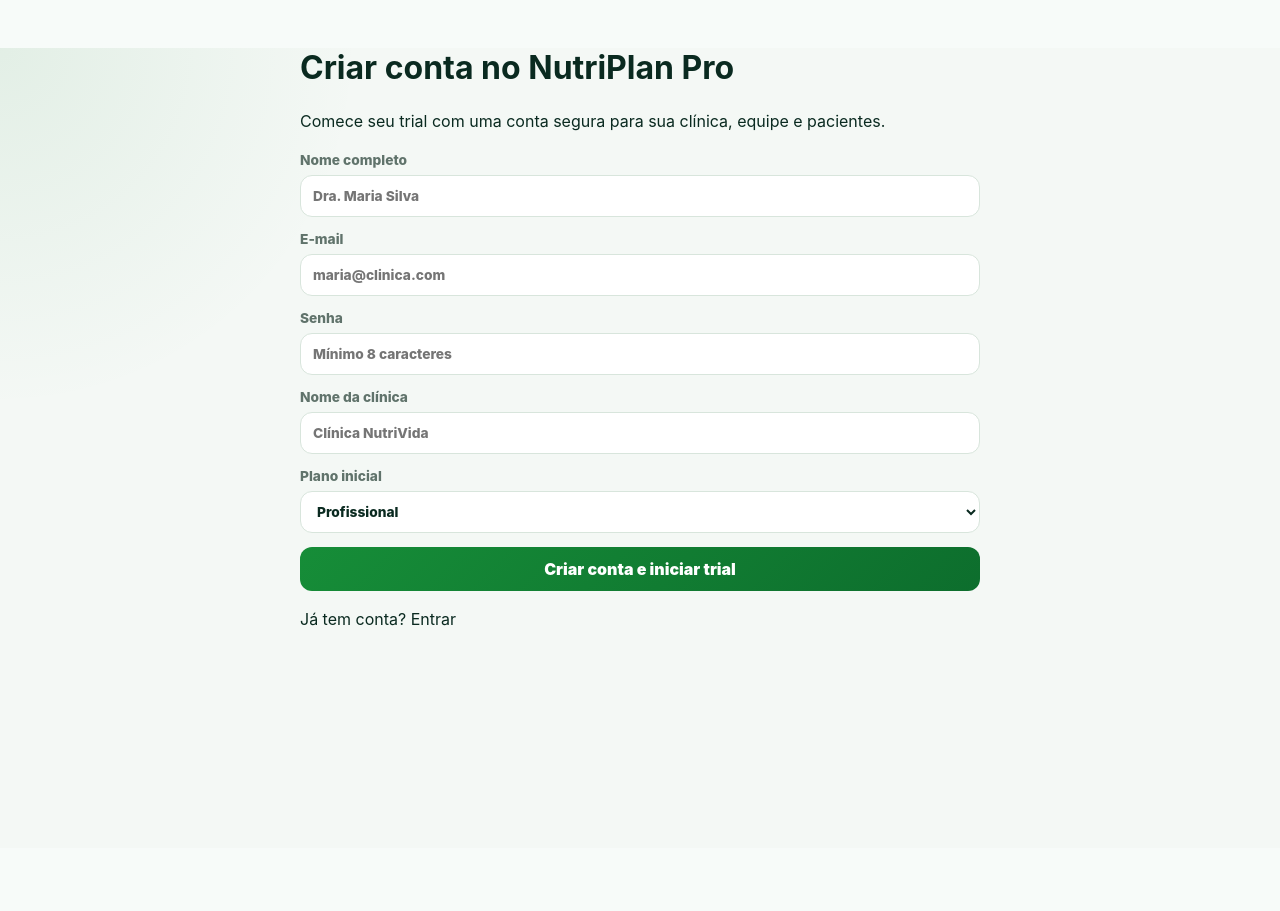
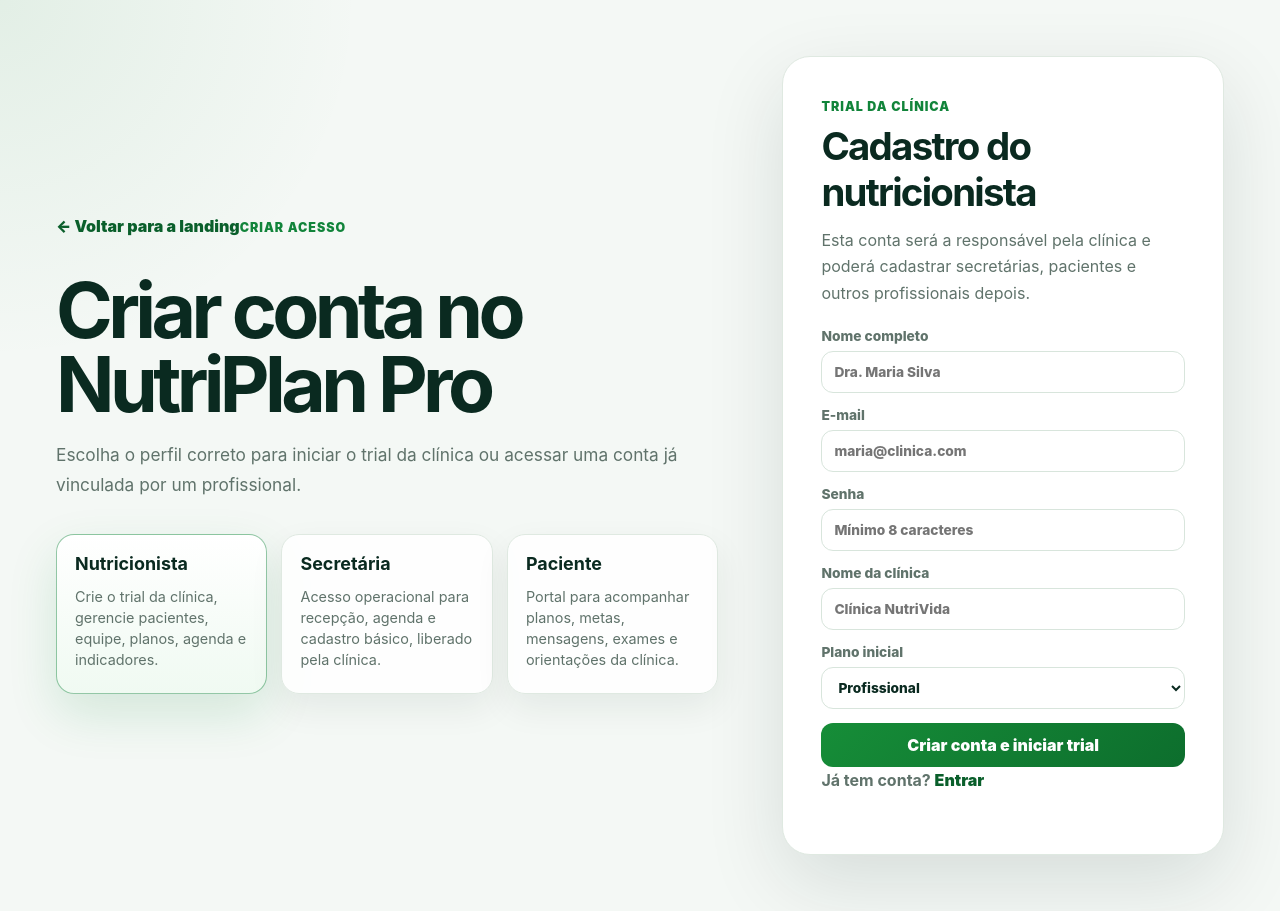
Before and after one commit to GiovaniPeter/nutrisys-saas, a Next.js app: page /register in a window 1280 px wide. Before the commit the page ends 848 px from the top, so only its background shows below. Built offline with nearby package versions, Linux system fonts and the light colour scheme; no server answers.

Commit message:
Adiciona perfis no cadastro web

```diff
--- a/src/app/register/page.tsx
+++ b/src/app/register/page.tsx
@@ -3,28 +3,126 @@
 
 type RegisterPageProps = {
   searchParams?: {
+    perfil?: string;
     plan?: string;
   };
 };
 
 const allowedPlans = new Set(["essential", "professional", "clinic"]);
 
+const registerOptions = [
+  {
+    key: "nutricionista",
+    title: "Nutricionista",
+    text: "Crie o trial da clínica, gerencie pacientes, equipe, planos, agenda e indicadores.",
+    href: "/register?perfil=nutricionista"
+  },
+  {
+    key: "secretaria",
+    title: "Secretária",
+    text: "Acesso operacional para recepção, agenda e cadastro básico, liberado pela clínica.",
+    href: "/register?perfil=secretaria"
+  },
+  {
+    key: "paciente",
+    title: "Paciente",
+    text: "Portal para acompanhar planos, metas, mensagens, exames e orientações da clínica.",
+    href: "/register?perfil=paciente"
+  }
+] as const;
+
 export default function RegisterPage({ searchParams }: RegisterPageProps) {
+  const selectedProfile = normalizeProfile(searchParams?.perfil);
   const initialPlanCode = searchParams?.plan && allowedPlans.has(searchParams.plan) ? searchParams.plan : "professional";
 
   return (
-    <main className="shell">
-      <div className="panel" style={{ maxWidth: 680, margin: "48px auto" }}>
-        <h1 style={{ marginTop: 0 }}>Criar conta no NutriPlan Pro</h1>
-        <p style={{ color: "var(--muted)", lineHeight: 1.7 }}>
-          Comece seu trial com uma conta segura para sua clínica, equipe e
-          pacientes.
-        </p>
-        <RegisterForm initialPlanCode={initialPlanCode} />
-        <p style={{ color: "var(--muted)", marginTop: 18 }}>
-          Já tem conta? <Link href="/login">Entrar</Link>
-        </p>
-      </div>
+    <main className="shell auth-shell">
+      <section className="auth-layout">
+        <div className="auth-copy">
+          <Link href="/" className="auth-back">← Voltar para a landing</Link>
+          <span className="eyebrow">Criar acesso</span>
+          <h1>Criar conta no NutriPlan Pro</h1>
+          <p>
+            Escolha o perfil correto para iniciar o trial da clínica ou acessar
+            uma conta já vinculada por um profissional.
+          </p>
+
+          <div className="login-role-grid" aria-label="Tipos de cadastro">
+            {registerOptions.map((option) => (
+              <Link
+                href={option.href}
+                key={option.key}
+                className={selectedProfile === option.key ? "login-role-card active" : "login-role-card"}
+              >
+                <strong>{option.title}</strong>
+                <span>{option.text}</span>
+              </Link>
+            ))}
+          </div>
+        </div>
+
+        <div className="auth-panel">
+          {selectedProfile === "nutricionista" ? (
+            <>
+              <span className="eyebrow">Trial da clínica</span>
+              <h2>Cadastro do nutricionista</h2>
+              <p>
+                Esta conta será a responsável pela clínica e poderá cadastrar
+                secretárias, pacientes e outros profissionais depois.
+              </p>
+              <RegisterForm initialPlanCode={initialPlanCode} />
+            </>
+          ) : selectedProfile === "secretaria" ? (
+            <>
+              <span className="eyebrow">Acesso da equipe</span>
+              <h2>Cadastro da secretária</h2>
+              <p>
+                O acesso de secretária precisa ser criado pelo responsável da
+                clínica em Usuários. Assim as permissões ficam vinculadas à
+                clínica correta.
+              </p>
+              <div className="form">
+                <Link href="/login?perfil=secretaria" className="button">
+                  Entrar como secretária
+                </Link>
+                <Link href="/register?perfil=nutricionista" className="button secondary">
+                  Criar trial da clínica
+                </Link>
+              </div>
+            </>
+          ) : (
+            <>
+              <span className="eyebrow">Portal do paciente</span>
+              <h2>Acesso do paciente</h2>
+              <p>
+                Pacientes entram pelo portal usando e-mail ou telefone e o
+                código de acesso enviado pela clínica. Se ainda não recebeu o
+                código, solicite ao seu nutricionista.
+              </p>
+              <div className="form">
+                <Link href="/login?perfil=paciente" className="button">
+                  Entrar no portal do paciente
+                </Link>
+                <Link href="/register?perfil=nutricionista" className="button secondary">
+                  Sou nutricionista
+                </Link>
+              </div>
+            </>
+          )}
+
+          <p className="auth-footer-note">
+            Já tem conta? <Link href={`/login?perfil=${selectedProfile}`}>Entrar</Link>
+          </p>
+        </div>
+      </section>
     </main>
   );
 }
+
+function normalizeProfile(profile?: string) {
+  if (profile === "paciente" || profile === "secretaria" || profile === "nutricionista") {
+    return profile;
+  }
+
+  return "nutricionista";
+}
```
